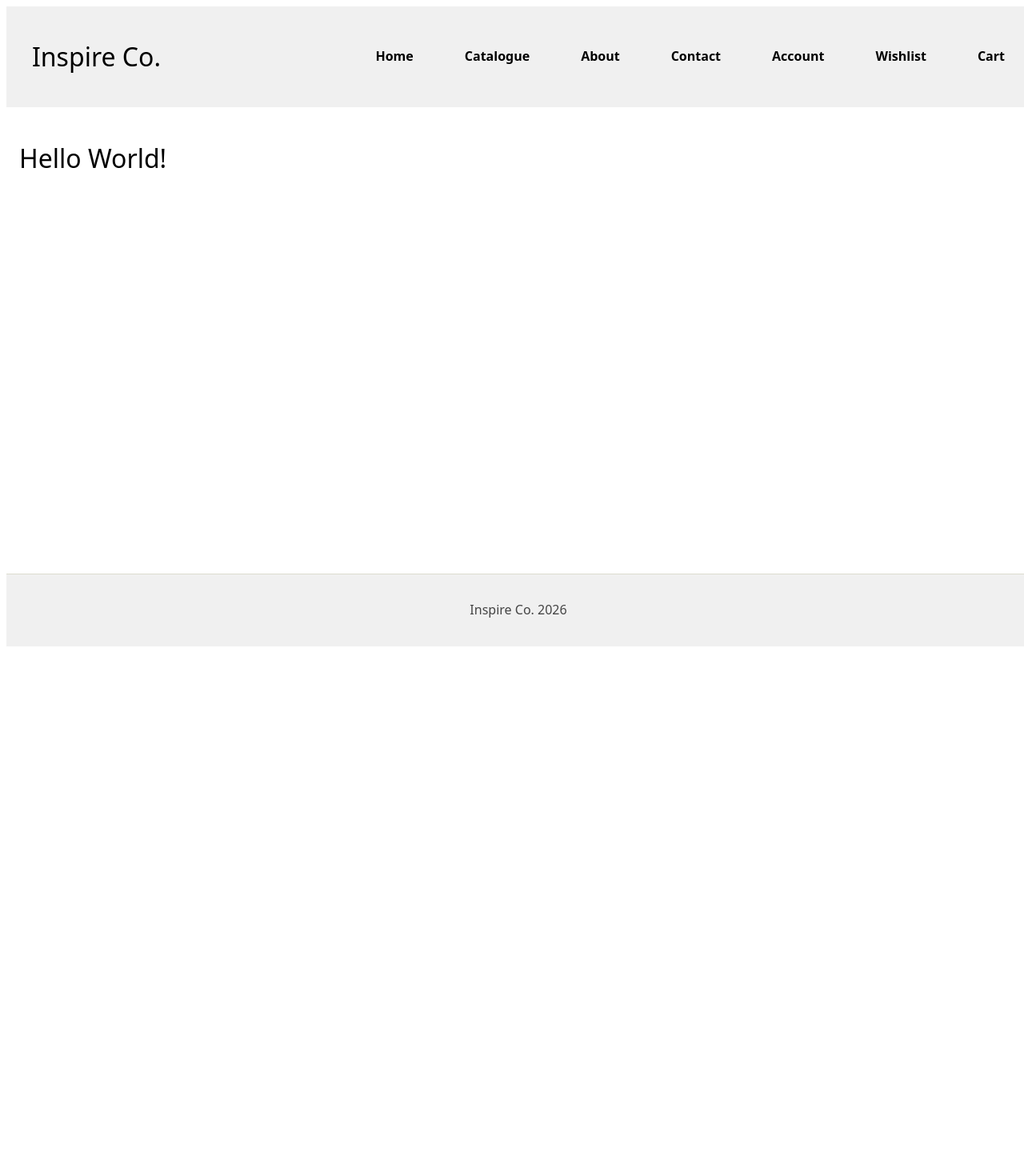
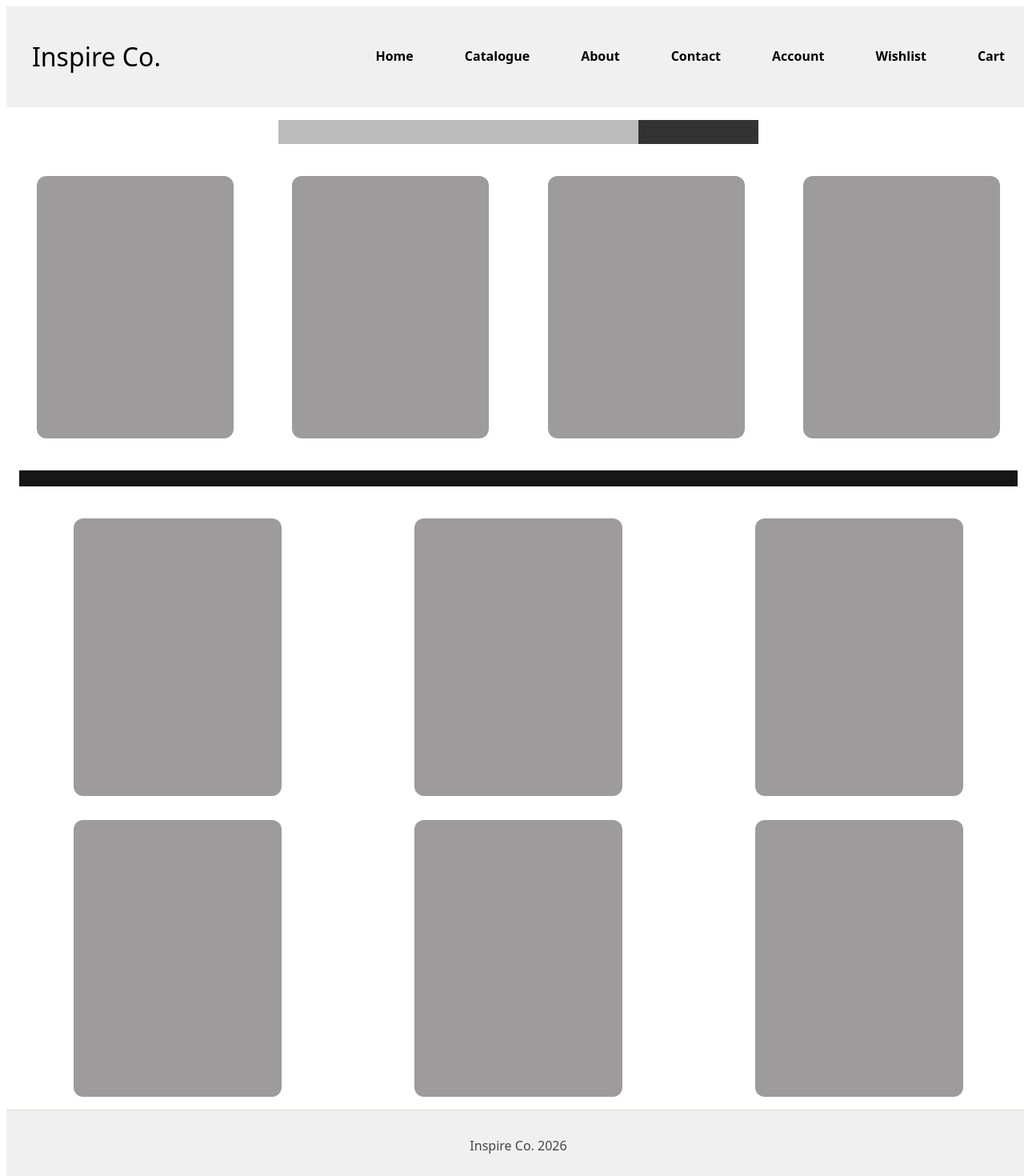
Before and after one commit to Amanda-Andrite/Tism-Central, a SvelteKit app: page / in a window 1280 px wide. Shown: the top 1470 px of the page at 80% size. Before the commit the page ends 808 px from the top, so only its background shows below. Built offline with nearby package versions, Linux system fonts and the light colour scheme.

Commit message:
Beginning structure of Main Page

```diff
--- a/src/app.html
+++ b/src/app.html
@@ -15,9 +15,8 @@
 		<!-- Sets the website favicon dynamically using SvelteKit's assets system -->
 		<link rel="icon" href="%sveltekit.assets%/favicon.png" />
 		<!-- Links to a global CSS file for consistent styling across all pages -->
-		<link rel="stylesheet" href="%sveltekit.assets%/styles/variables.css" />
-		<link rel="stylesheet" href="%sveltekit.assets%/styles/global.css" />
-
+		<link rel="stylesheet" href="/styles/variables.css" />
+        <link rel="stylesheet" href="/styles/global.css" />
 		<!-- Default Website Title (Can be overridden in pages) -->
 		<title>Starter Kit</title>
 
--- a/src/routes/+page.svelte
+++ b/src/routes/+page.svelte
@@ -1,5 +1,88 @@
-<h1>Hello World!</h1>
+<script>
+	//keeping content looped.
+	let artistImages = [1, 2, 3, 4];
+	let products = [1, 2, 3, 4, 5, 6];
+</script>
 
-<script>
-  let message = "Hello from SvelteKit!";
-</script>
+<div class="container">
+	<div class="search-bar"></div>
+	<div class="artists-row">
+		{#each artistImages as item}
+			<div class="card" style="width: 85%;"></div>
+		{/each}
+	</div>
+	<div class="divider"></div>
+
+	<div class="gallery-grid">
+		{#each products as item}
+			<div class="card"></div>
+		{/each}
+	</div>
+</div>
+
+<style>
+	.search-bar {
+		width: 100%;
+		max-width: 600px;
+		height: 30px;
+		background: var(--searchbar-background);
+		margin: 0 auto 40px auto;
+		position: relative;
+	}
+
+	.search-bar::after {
+		/*Where user will be able to categorise */
+		content: '';
+		position: absolute;
+		right: 0;
+		width: 25%;
+		height: 100%;
+		background: var(--searchbar-accent);
+	}
+
+	.artists-row {
+		/*Artists individual art display*/
+		display: grid;
+		grid-template-columns: repeat(4, 1fr);
+		gap: var(--gap-lg);
+		justify-items: center;
+	}
+
+	.divider {
+		height: 20px;
+		background: var(--divider-color);
+		margin: 40px 0;
+	}
+
+	/*Products display along the bottom*/
+	.gallery-grid {
+		display: grid;
+		grid-template-columns: repeat(3, 1fr);
+		gap: var(--gap-lg);
+		justify-items: center;
+	}
+
+	.card {
+		background: var(--card-background);
+		padding: var(--card-padding);
+		border-radius: var(--card-radius);
+		width: 100%;
+		max-width: 260px;
+		aspect-ratio: 3 / 4;
+		display: flex;
+		align-items: center;
+		justify-content: center;
+	}
+
+	@media (max-width: 770px) {
+	.artists-row {
+		grid-template-columns: repeat(2, 1fr);
+	}
+	.gallery-grid {
+		grid-template-columns: repeat(2, 1fr);
+	}
+	.container {
+		text-align: center;
+	}
+}
+</style>
--- a/src/routes/about/+page.svelte
+++ b/src/routes/about/+page.svelte
@@ -1,2 +1,2 @@
-<h1> About Us</h1>
+<h1>About Us</h1>
 <p> Empty </p>
--- a/src/routes/contact/+page.svelte
+++ b/src/routes/contact/+page.svelte
@@ -1,2 +1,2 @@
-<h1> Contact Us</h1>
+<h1>Contact</h1>
 <p> Empty </p>
--- a/static/styles/variables.css
+++ b/static/styles/variables.css
@@ -5,6 +5,12 @@
     --text-primary: #000000;
     --text-secondary: #444444;
     --color-accent: #701aa1;
+
+    --card-background: #9d9b9b;
+    --card-placeholder: #ebeaea;
+    --searchbar-background: #bbb;
+    --searchbar-accent: #333;
+    --divider-color: #161616;
 
     /* Typography */
     --font-body: system-ui, sans-serif;
@@ -21,6 +27,10 @@
     --space-md: 1rem;
     --space-lg: 2rem;
 
+    --card-padding: 20px;
+    --card-radius: 12px;
+    --gap-lg: 30px;
+
     /* Border Radius */
     --radius-sm: 4px;
     --radius-md: 8px;
```
